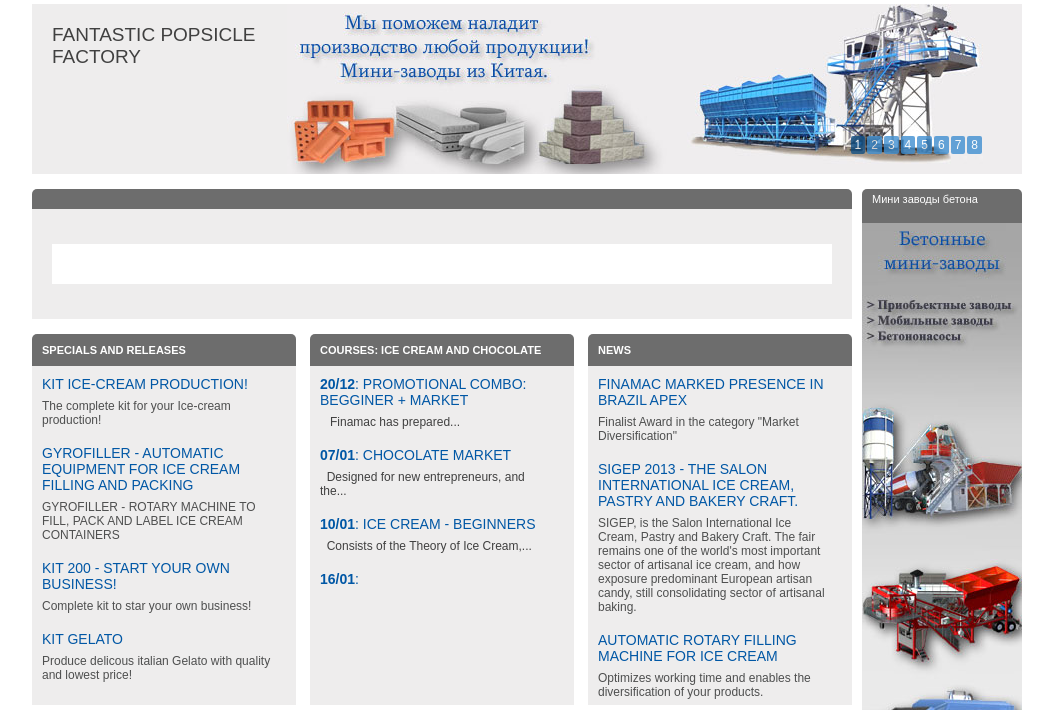
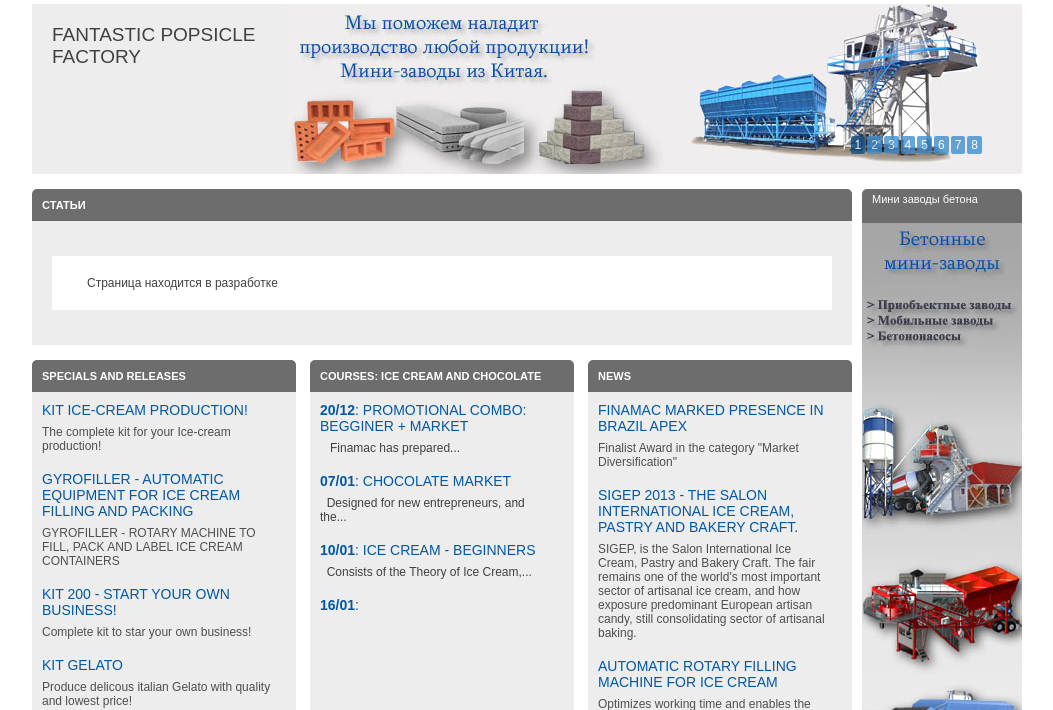
Before and after one commit to pivolan/Bereg_china_gae, a Python web app: template templates/pages/articles.html in a window 1280 px wide. Shown: the part 141-851 px from the top of the page, without its empty margins (113-1166 px from the left). Run offline with Jinja, Linux system fonts and the light colour scheme; the template is opened without the code that fills it, so the values that code supplies are empty.

Commit message:
Страница статьи - в разработке.

```diff
--- a/templates/pages/articles.html
+++ b/templates/pages/articles.html
@@ -7,7 +7,7 @@
 {% block title %}Статьи{% endblock %}
 {% block keywords %}{% endblock %}
 {% block description %}{% endblock %}
-{% block h1 %}{% endblock %}
+{% block h1 %}Статьи{% endblock %}
 {% block text %}
-
+	Страница находится в разработке
 {% endblock %}
```
